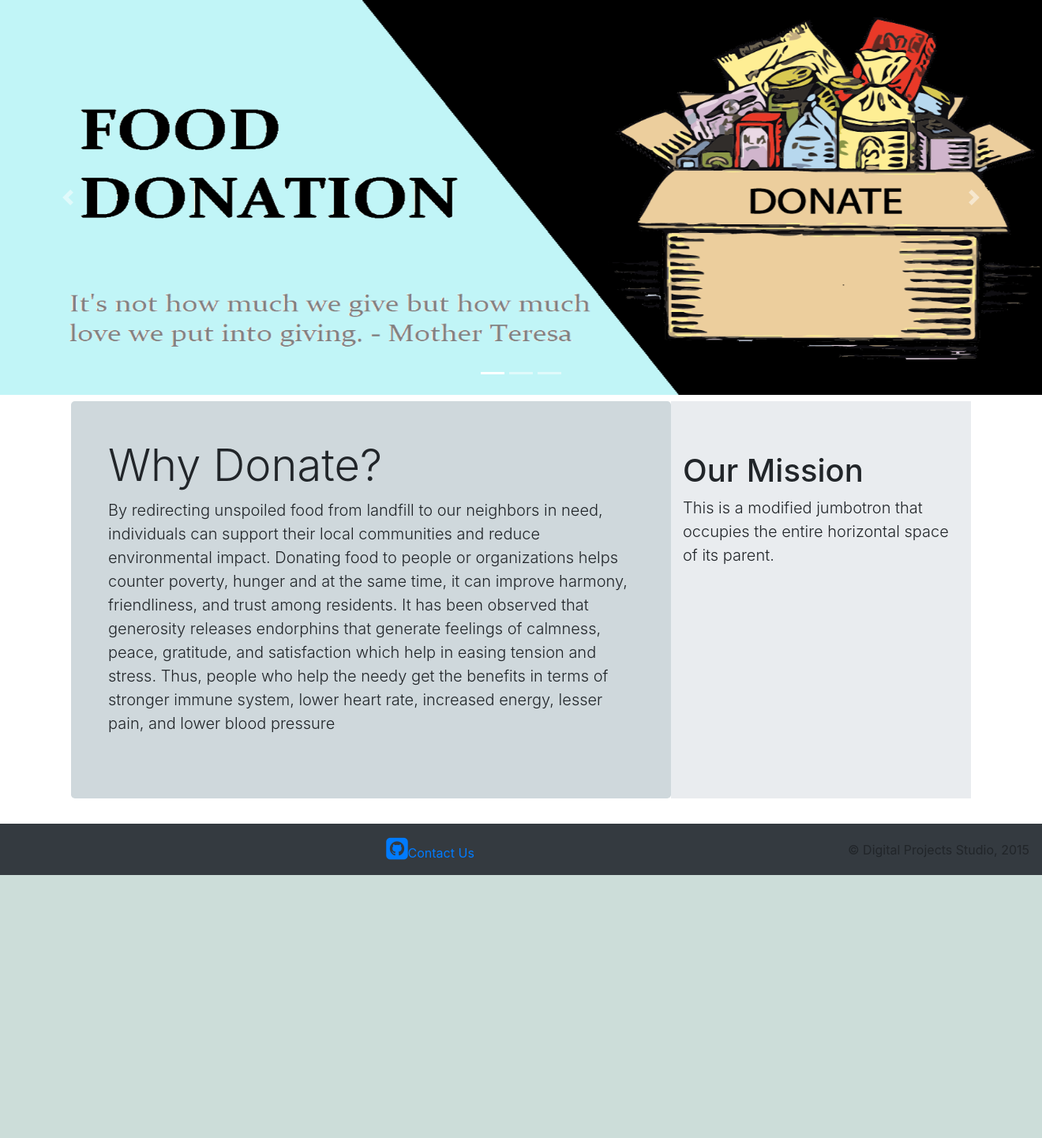
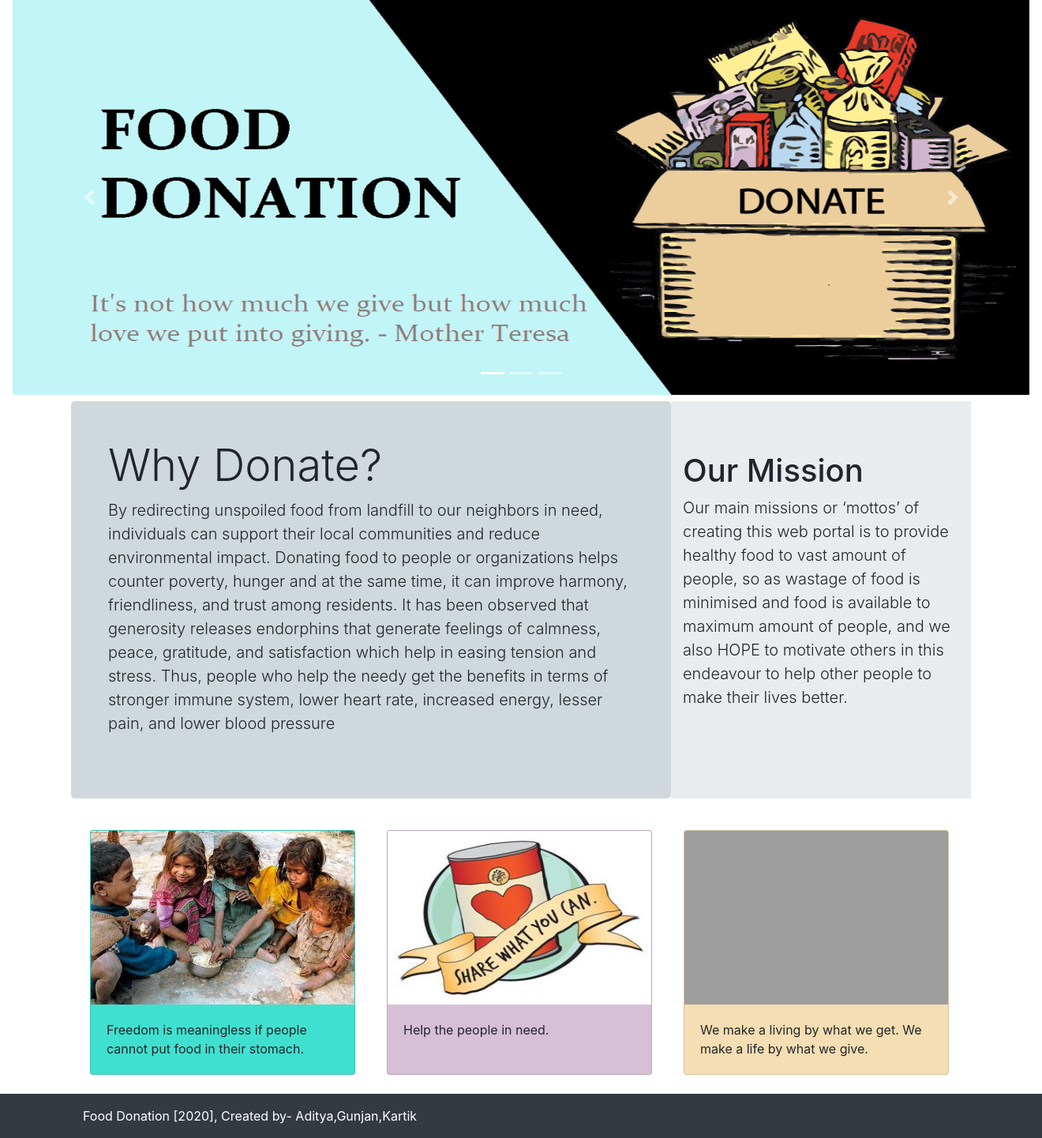
Before and after one commit to adityanav123/FoodDonation, a Django app: page / in a window 1320 px wide. Shown: the part 56-1497 px from the top of the page at 79% size. Before the commit the page ends 1164 px from the top, so only its background shows below. Run offline with Django 3.2, Linux system fonts and the light colour scheme; some libraries are stand-ins or nearby versions; grey boxes are pictures that could not be loaded.

Commit message:
Update home_gc.html

```diff
--- a/templates/home_gc.html
+++ b/templates/home_gc.html
@@ -61,7 +61,7 @@ form.fix-rounded-right {
         </div>
       </nav>
 
-      <div class="row">
+      <div class="row mx-3">
         <div class="col-12 mx-0 px-0">
             <div id="carouselExampleIndicators" class="carousel slide" data-ride="carousel">
               <ol class="carousel-indicators">
@@ -113,28 +113,6 @@ form.fix-rounded-right {
         </div> -->
       </div>
 
-      <!-- <div class="container mt-2"> -->
-        <!-- <div class="row" style="align-content:right;">
-          <div class="card mx-4" style="width: 18rem;">
-            <img src="..." class="card-img-top" alt="...">
-            <div class="card-body">
-              <p class="card-text">Some quick example text to build on the card title and make up the bulk of the card's content.</p>
-            </div>
-          </div>
-          <div class="card mx-4" style="width: 18rem;">
-            <img src="..." class="card-img-top" alt="...">
-            <div class="card-body">
-              <p class="card-text">Some quick example text to build on the card title and make up the bulk of the card's content.</p>
-            </div>
-          </div>
-          <div class="card mx-4" style="width: 18rem;">
-            <img src="..." class="card-img-top" alt="...">
-            <div class="card-body">
-              <p class="card-text">Some quick example text to build on the card title and make up the bulk of the card's content.</p>
-            </div>
-          </div>
-        </div> -->
-      <!-- </div> -->
 
       <div class="container mt-2">
         <div class="row">
@@ -150,26 +128,54 @@ form.fix-rounded-right {
           <div class="col-4 jumbotron jumbotron-fluid">
             <div class="container">
               <h1 class="">Our Mission</h1>
-              <p class="lead">This is a modified jumbotron that occupies the entire horizontal space of its parent.</p>
+              <p class="lead">Our main missions or ‘mottos’ of creating this web portal is to provide healthy food to vast amount of people, so as wastage of food is minimised and food is available to maximum amount of people, and we also HOPE to motivate others in this endeavour to help other people to make their lives better.</p>
             </div>
           </div>
         </div>
       </div>
 
 
+      <div class="container mt-2">
+        <div class="row">
+          <div class="card ml-4 mr-3" style="background-color: turquoise; width: 21rem;">
+            <img src="{% static 'images/cr2.png' %}" class="card-img-top" alt="..." height="220">
+            <div class="card-body">
+              <p class="card-text">Freedom is meaningless if people cannot put food in their stomach.</p>
+            </div>
+          </div>
+          <div class="card ml-4 mr-3" style="background-color: thistle; width: 21rem;">
+            <img src="{% static 'images/cr11.jpg' %}" class="card-img-top" alt="..." height="220">
+            <div class="card-body">
+              <p class="card-text">Help the people in need.</p>
+            </div>
+          </div>
+          <div class="card ml-4 mr-3" style="background-color: wheat; width: 21rem;">
+            <img src="{% static 'images/cr9.png' %}" class="card-img-top" alt="..." height="220">
+            <div class="card-body">
+              <p class="card-text">We make a living by what we get. We make a life by what we give.
+                <!-- Give a hand to make the world better. -->
+              </p>
+            </div>
+          </div>
+        </div>
+      </div>
+
       <footer>
-        <div class= "navbar navbar-inverse bg-dark navbar-static-bottom" role="navigation">
-            <div class="navbar-text pull-left">
+        <div class= "navbar navbar-inverse bg-dark navbar-static-bottom mt-4" role="navigation">
+            <div class="container">
+              <div class="navbar-text pull-right" style="color: white;">
+                Food Donation [2020], Created by- Aditya,Gunjan,Kartik
+              </div>
             </div>
-            <div class= "navbar-text pull-right">
+            <!-- <div class= "navbar-text pull-right"> -->
         <!-- Add in your social media / github links here -->
-                <a href="contact link">
+                <!-- <a href="contact link">
                     <i class="fa fa-github-square fa-2x"></i>Contact Us</a>
-            </div>
+            </div> -->
             <!--Below is the copyright information for the site. You can fill in your own here.-->
-            <div class="navbar-text pull-left">
+            <!-- <div class="navbar-text pull-left">
             &copy; Digital Projects Studio, 2015
-            </div>
+            </div> -->
         </div>
         </footer>
 
```
